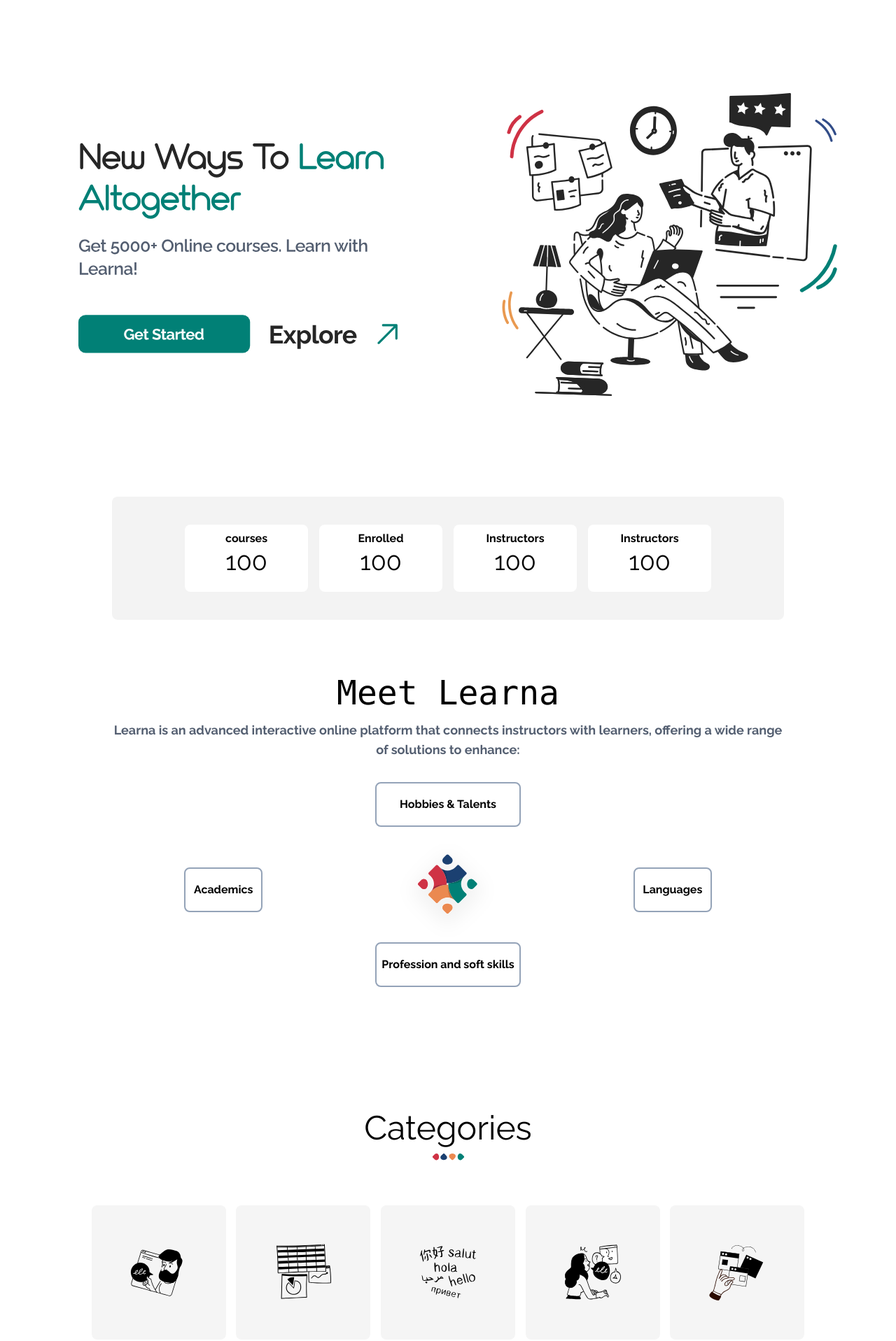
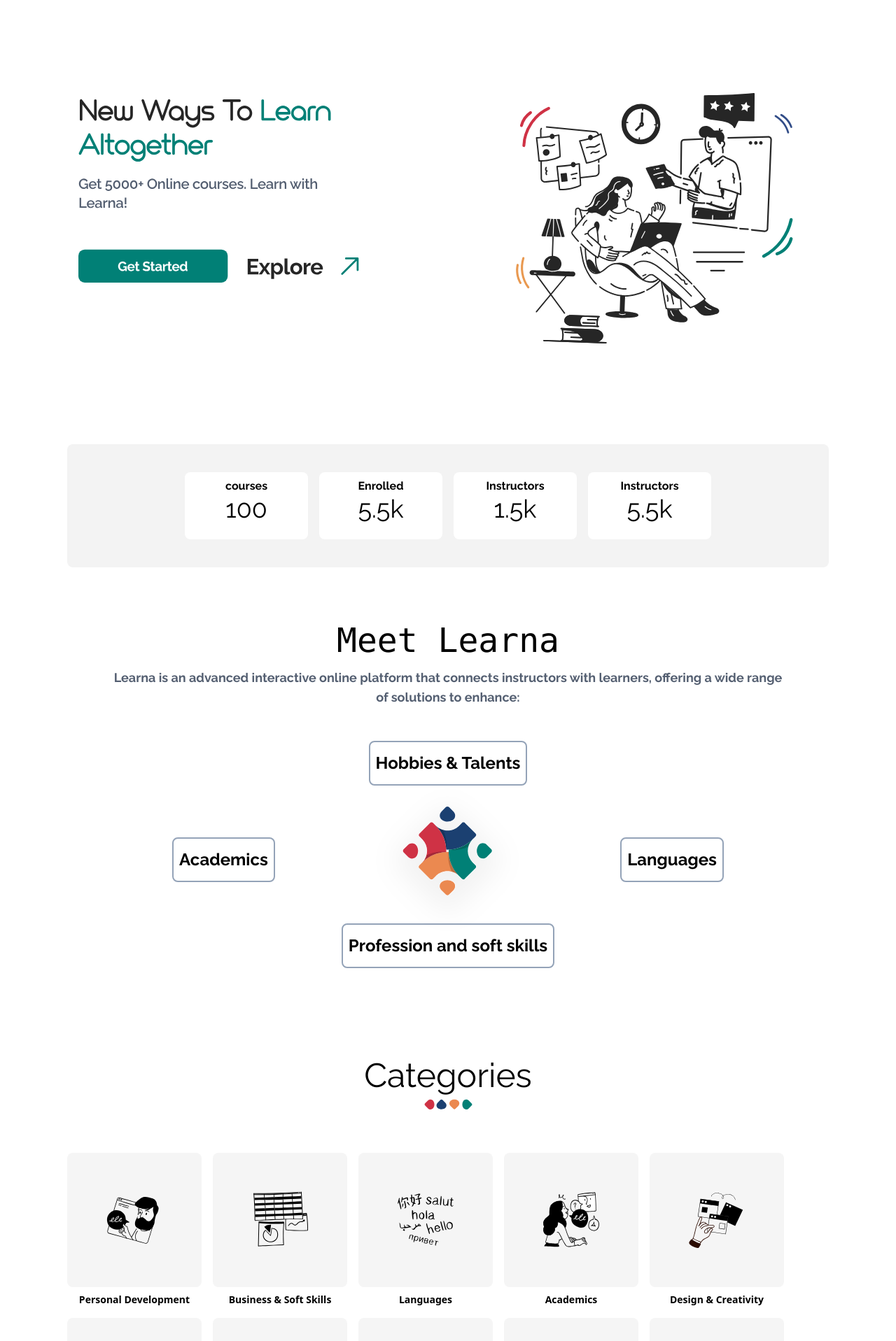
Before and after one commit to afaankhawaja/Learna-UI, a Next.js app: page / in a window 1280 px wide. Shown: the part 63-1980 px from the top of the page at 70% size. Built offline with nearby package versions, Linux system fonts and the light colour scheme.

Commit message:
all UI updated, responsive

```diff
--- a/src/components/Benefits.js
+++ b/src/components/Benefits.js
@@ -7,7 +7,7 @@
 const Benefits = () => {
   return (
     <div className="w-screen">
-      <div className="pt-20 px-6 text-[32px] font-raleway md:font-semibold text-center">Who Benefits from Learna</div>
+      <div className="pt-20 px-6 text-[32px] font-raleway font-medium md:font-semibold text-center">Who Benefits from Learna?</div>
 
       {/* Learner */}
 <div className="w-screen">
--- a/src/components/Bottom.js
+++ b/src/components/Bottom.js
@@ -8,7 +8,8 @@
 
 const Bottom = () => {
   return (
-    <div className="mt-20 ml-4 mr-2 px-1 rounded-lg bg-[#FFFFFF] shadow-[0_2px_20px_0_rgba(0,0,0,0.15)] ">
+    <div className="mt-20 ml-4 mr-2 px-1 md:max-w-5xl md:w-[85%] md:mx-auto rounded-lg bg-[#FFFFFF] shadow-[0_2px_20px_0_rgba(0,0,0,0.15)] ">
+      <div className="md:hidden">
       <div className="px-4 pt-8 flex flex-col items-center">
         <div className="text-3xl font-normal">Start Your Journey</div>
         <p className="mt-4 text-center">
@@ -53,6 +54,63 @@
         />
     </div>
       </div>
+      </div>
+
+
+
+      {/* web view */}
+
+      <div className="hidden md:flex flex-nowrap gap-16 py-8 items-center justify-center">
+
+    <Image
+        src={Man}
+        alt=""
+        className=" scale-125"
+        />
+
+        <div className="w-[50%]">
+        <div className="px-4 pt-8 flex flex-col items-center">
+        <div className="text-3xl font-normal">Start Your Journey</div>
+        <p className="mt-4 text-center">
+          Lorem ipsum dolor sit amet consectetur. In eu blandit sed nulla in
+          viverra. Ornare tincidunt vulputate
+        </p>
+        <span className="mt-7 text-center bg-[#018076] text-white rounded-lg px-5 py-3">
+        Get Started
+        </span>
+      </div>
+
+
+      <div className="mt-14">
+    <div>
+        <div className="text-2xl font-normal text-center">
+        Download our App!
+        </div>
+        <p className="mt-2 mb-6 text-center">
+        Lorem ipsum dolor sit amet consectetur.
+        </p>
+        <div className="flex gap-1 justify-center">
+        <Image
+        src={PlayStore}
+        alt=""
+        />
+        <Image
+        src={AppStore}
+        alt=""
+        />
+        </div>
+    </div>
+        </div>
+        </div>
+        <Image
+        src={Woman}
+        alt=""
+        className="k scale-125"
+
+        />
+
+
+    </div>
     </div>
   );
 };
--- a/src/components/Catogeries.js
+++ b/src/components/Catogeries.js
@@ -1,3 +1,4 @@
+
 import Image from "next/image";
 import Group2 from "../images/Group2.svg";
 import PersonalDevelopment from "../images/PersonalDevelopment.svg";
@@ -13,13 +14,13 @@
 
 const Catogeries = () => {
   return (
-    <div className="w-full md:w-[80%] md:mx-auto mt-20 md:mt-40 ml-2">
+    <div className="w-full md:w-[85%] md:mx-auto mt-20 md:mt-40 ml-2">
       <div id="title" className="flex flex-col justify-center items-center">
         <div className="font-raleway text-3xl md:text-5xl mb-3 ">Categories</div>
-        <Image src={Group2} alt="group" />
+        <Image src={Group2} alt="group" className="md:scale-150" />
       </div>
 
-      <div id="catogeries-item" className="mt-8 md:pt-8 flex flex-wrap justify-evenly gap-2 pr-2 md:pr-0 md:px-0 md:mx-0 md:space-x-1">
+      <div id="catogeries-item" className="mt-8 md:pt-8 flex flex-wrap justify-evenly md:justify-normal gap-2 md:gap-4 pr-2 md:pr-10 md:px-auto md:mx-auto">
         <div className="w-28 md:w-48 text-center">
           <div className="bg-[#F5F5F5] rounded-lg w-28 h-28 md:w-48 md:h-48 flex justify-center items-center">
             <Image
--- a/src/components/Clubs.js
+++ b/src/components/Clubs.js
@@ -2,62 +2,8 @@
 import Club1 from '../images/Club1.svg'
 const Clubs = () => {
   return (
-//     <div id='clubs' className='w-full'>
-//         <div className='border-t-2 w-auto border-mercury my-8'>
-//         </div>
 
-//         <div className="flex justify-center mb-6">
-//         <Image
-//         src={Club1}
-//         alt='club'
-//         />
-//         </div>
-
-//         <div className="text-center mb-8 font-semibold font-raleway text-2xl ">
-//         Clubs
-//         </div>
-
-//         <div className="px-5">
-//             <div className="font-semibold font-raleway">Feature</div>
-//             <p className="font-medium font-raleway">
-//               Lorem ipsum dolor sit amet consectetur. In eu blandit sed nulla in
-//               viverra.
-//             </p>
-//           </div>
-
-//           <div className="px-5 py-3">
-//             <div className="font-semibold font-raleway">Feature</div>
-//             <p className="font-medium font-raleway">
-//               Lorem ipsum dolor sit amet consectetur. In eu blandit sed nulla in
-//               viverra.
-//             </p>
-//           </div>
-
-//           <div className="px-5 py-3">
-//             <div className="font-semibold font-raleway">Feature</div>
-//             <p className="font-medium font-raleway">
-//               Lorem ipsum dolor sit amet consectetur. In eu blandit sed nulla in
-//               viverra.
-//             </p>
-//           </div>
-
-
-//           <div className="flex justify-center gap-2 mt-8">
-//             <span className="bg-[#208077] text-white px-3 py-2 rounded-lg">
-//             View all Clubs
-//             </span>
-//             <span className="bg-white text-black border-[#208077] border-2 px-3 py-2 rounded-lg">
-//             Explore Clubs
-//             </span>
-//         </div>
-
-
-//     </div>
-//   )
-// }
-
-
-<div id="services" className="w-full max-w-6xl mt-8 md:px-16 md:mt-32">
+<div id="services" className="w-full md:w-[85%] md:mx-auto max-w-6xl mt-8 md:mt-32">
 
 
       <div className=" mt-8 md:mt-12 flex flex-col md:flex-row-reverse md:justify-between md:items-center justify-center items-center">
--- a/src/components/Courses.js
+++ b/src/components/Courses.js
@@ -2,7 +2,7 @@
 import Cources1 from '../images/Cources1.svg'
 const Cources = () => {
   return (
-    <div id='clubs' className='w-full md:pt-20 md:px-5 md:flex justify-between'>
+    <div id='clubs' className='w-full md:w-[85%] md:pt-20 md:mx-auto md:flex justify-between'>
         <div className='border-t-2 w-auto border-mercury my-8'>
         </div>
 
--- a/src/components/SectionOne.js
+++ b/src/components/SectionOne.js
@@ -7,10 +7,10 @@
 
 const SectionOne = () => {
   return (
-    <div className="w-full md:max-w-6xl mx-auto md:mx-20 px-4 sm:px-6 lg:px-8 py-8 lg:py-16">
-      <div className="flex flex-col lg:flex-row-reverse items-center justify-center gap-8 lg:gap-24">
-        <div className="w-full lg:w-1/2 flex justify-center items-center">
-          <div className="w-full md:max-w-md lg:max-w-lg xl:max-w-xl">
+    <div className="w-full md:w-[85%] mx-auto md:mx-20 px-4 sm:px-6 lg:px-8 py-8 lg:py-16">
+      <div className="flex flex-col lg:flex-row-reverse md:justify-between gap-8 lg:gap-24">
+        <div className="w-full lg:w-2/5">
+          <div className="w-full">
             <Image
               src={Section1}
               alt="svg"
@@ -18,7 +18,7 @@
             />
           </div>
         </div>
-        <div className="w-full lg:w-1/2 flex flex-col items-center lg:items-start mt-8 lg:mt-0">
+        <div className="w-full lg:w-2/5 flex flex-col items-center lg:items-start mt-8 lg:mt-0">
           <div className="w-full md: max-w-md lg:max-w-lg xl:max-w-xl">
             <Image
               src={Text1}
--- a/src/components/SectionThree.js
+++ b/src/components/SectionThree.js
@@ -17,30 +17,31 @@
      </p>
     </div>
 
-    <div className='mx-2 my-8'>
+    <div className='mx-0 my-8 md:my-12'>
 
      <div className='flex justify-center'>
-        <div className='w-52 h-16 font-raleway font-semibold rounded-lg border-2 border-slate-400 flex justify-center items-center'>
+        <div className='w-52 h-16 font-raleway text-base md:text-2xl md:w-auto md:px-2 md:font-semibold rounded-lg border-2 border-slate-400 flex justify-center items-center'>
             Hobbies & Talents
         </div>
         </div>
 
 
         <div id="group" className='mt-4 flex justify-around items-center '>
-        <div className='w-28 h-16 font-raleway font-semibold rounded-lg border-2 border-slate-400 flex justify-center items-center'>
+        <div className='w-28 h-16 font-raleway text-base md:text-2xl md:w-auto md:px-2 md:font-semibold rounded-lg border-2 border-slate-400 flex justify-center items-center'>
             Academics
         </div>
         <Image
         src={Group}
         alt=''
+        className='md:scale-150 md:py-4'
         />
-        <div className='w-28 h-16 font-raleway font-semibold rounded-lg border-2 border-slate-400 flex justify-center items-center'>
+        <div className='w-28 h-16 font-raleway text-base md:text-2xl md:w-auto md:px-2 md:font-semibold rounded-lg border-2 border-slate-400 flex justify-center items-center'>
             Languages
         </div>
         </div>
 
          <div className='flex justify-center'>
-        <div className='w-52 h-16 font-raleway font-semibold rounded-lg border-2 border-slate-400 flex justify-center items-center'>
+        <div className='w-52 h-16 font-raleway text-base md:text-2xl md:w-auto md:px-2 md:font-semibold rounded-lg border-2 border-slate-400 flex justify-center items-center'>
             Profession and soft skills
         </div>
         </div>
--- a/src/components/SectionTwo.js
+++ b/src/components/SectionTwo.js
@@ -2,7 +2,7 @@
 
 const SectionTwo = () => {
   return (
-    <div className='w-full ml-1 md:w-[75%] md:mx-auto bg-[#F3F3F3] mt-20 rounded-lg font-raleway font-semibold'>
+    <div className='w-full ml-1 md:w-[85%] md:mx-auto bg-[#F3F3F3] mt-20 rounded-lg font-raleway font-semibold'>
         <div className='py-8 flex flex-wrap justify-center'>
 
             <div className='w-44 h-24 bg-white flex flex-col  items-center pt-2 m-2 rounded-lg'>
@@ -11,15 +11,15 @@
             </div>
             <div className='w-44 h-24 bg-white flex flex-col items-center pt-2 m-2 rounded-lg'>
                 Enrolled
-                <span className='text-4xl font-normal'>100</span>
+                <span className='text-4xl font-normal'>5.5k</span>
             </div>
             <div className='w-44 h-24 bg-white flex flex-col items-center pt-2 m-2 rounded-lg'>
                 Instructors
-                <span className='text-4xl font-normal'>100</span>
+                <span className='text-4xl font-normal'>1.5k</span>
             </div>
             <div className='w-44 h-24 bg-white flex flex-col items-center pt-2 m-2 rounded-lg'>
                 Instructors
-                <span className='text-4xl font-normal'>100</span>
+                <span className='text-4xl font-normal'>5.5k</span>
             </div>
 
         </div>
--- a/src/components/Services.js
+++ b/src/components/Services.js
@@ -3,7 +3,7 @@
 import ServiceOne from "../images/Service_one.svg";
 const Services = () => {
   return (
-    <div id="services" className="w-full max-w-6xl mt-8 md:px-16 md:mt-32">
+    <div id="services" className="w-full md:w-[85%] max-w-6xl mt-8 md:mx-auto md:mt-32">
       <div id="title" className="flex flex-col justify-center items-center">
         <div className="font-raleway text-3xl md:text-5xl mb-3">Our Services</div>
         <Image src={GroupService} alt="group" className="md:max-w-md lg:max-w-xl" />
```
Also changed, not shown: src/components/Testimonials.js (+62 -29 lines).
